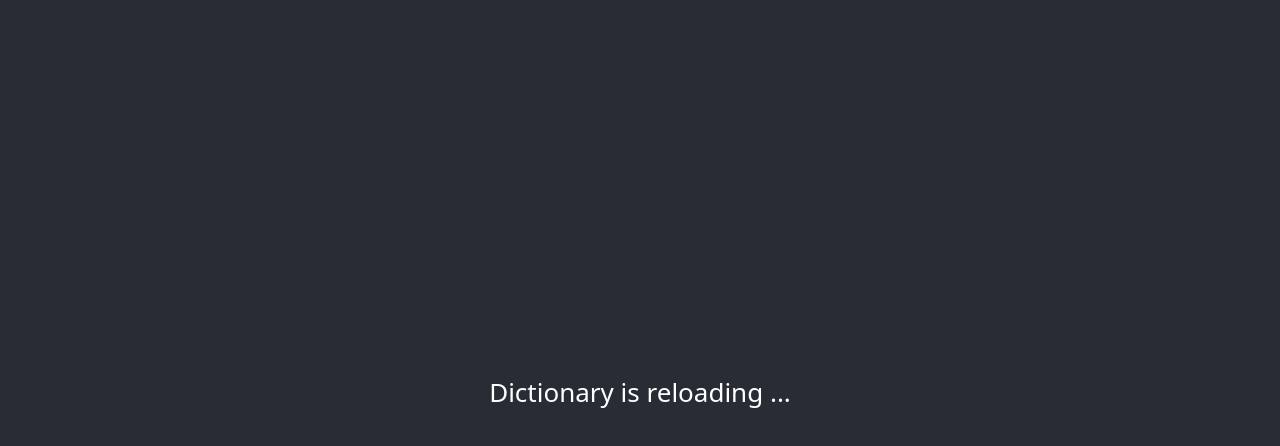
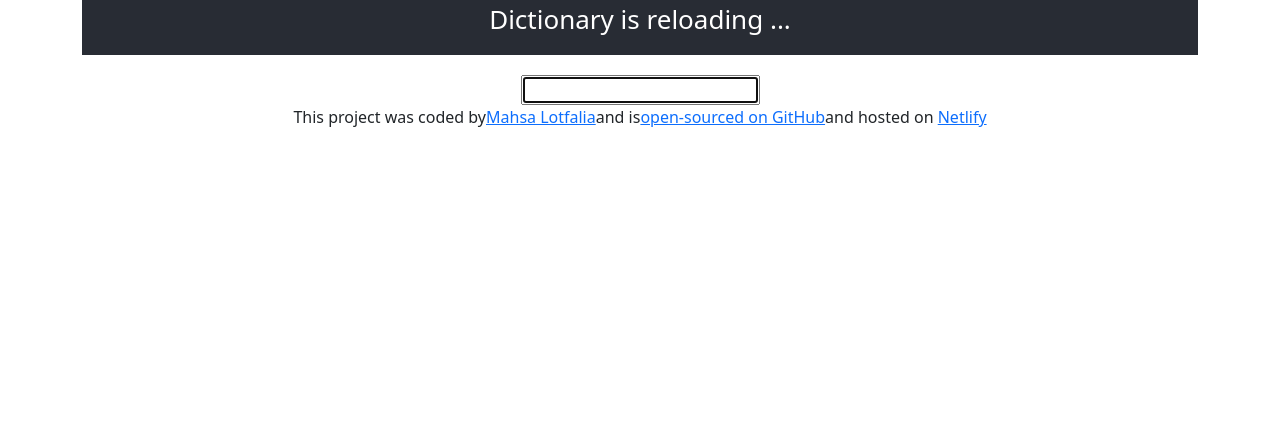
Before and after one commit to mlotfalia/dictionary-project, a React (Create React App) app: page / in a window 1280 px wide. Shown: the top 446 px of the page. Built offline with nearby package versions, Linux system fonts and the light colour scheme.

Commit message:
add search

```diff
--- a/src/App.css
+++ b/src/App.css
@@ -2,20 +2,10 @@
   text-align: center;
 }
 
-.App-logo {
-  height: 40vmin;
-  pointer-events: none;
-}
-
-@media (prefers-reduced-motion: no-preference) {
-  .App-logo {
-    animation: App-logo-spin infinite 20s linear;
-  }
-}
-
 .App-header {
   background-color: #282c34;
-  min-height: 100vh;
+  max-height: 100vh;
+  margin-bottom: 20px;
   display: flex;
   flex-direction: column;
   align-items: center;
@@ -23,16 +13,3 @@
   font-size: calc(10px + 2vmin);
   color: white;
 }
-
-.App-link {
-  color: #61dafb;
-}
-
-@keyframes App-logo-spin {
-  from {
-    transform: rotate(0deg);
-  }
-  to {
-    transform: rotate(360deg);
-  }
-}
--- a/src/App.js
+++ b/src/App.js
@@ -1,11 +1,29 @@
 import "./App.css";
+
+import Dictionary from "./Dictionary.js";
 
 function App() {
   return (
     <div className="App">
-      <header className="App-header">
-        <p>Dictionary is reloading ...</p>
-      </header>
+      <div className="container">
+        <header className="App-header">
+          <p>Dictionary is reloading ...</p>
+        </header>
+        <main>
+          <Dictionary />
+        </main>
+        <footer>
+          This project was coded by
+          <a href="https://inspiring-goldwasser-7318f4.netlify.app/">
+            Mahsa Lotfalia
+          </a>
+          and is
+          <a href="https://github.com/mlotfalia/dictionary-project">
+            open-sourced on GitHub
+          </a>
+          and hosted on <a href="https://netlify.com">Netlify</a>
+        </footer>
+      </div>
     </div>
   );
 }
--- /dev/null
+++ b/src/Dictionary.css
@@ -0,0 +1,3 @@
+.Dictionary {
+  border: 1 solid #addad1;
+}
--- /dev/null
+++ b/src/Dictionary.js
@@ -0,0 +1,20 @@
+import "./Dictionary.css";
+
+import React, { useState } from "react";
+
+export default function Dictionary() {
+  let [keyword, setKeyword] = useState("");
+  function search(event) {
+    alert(`Searching for ${keyword}`);
+  }
+  function handleKeyword(event) {
+    setKeyword(event.target.value);
+  }
+  return (
+    <div className="Dictionary">
+      <form onSubmit={search}>
+        <input type="search" autoFocus="true" onChange={handleKeyword} />
+      </form>
+    </div>
+  );
+}
```
Also changed, not shown: 1 other file (tests, documents, lock files or other folders).
